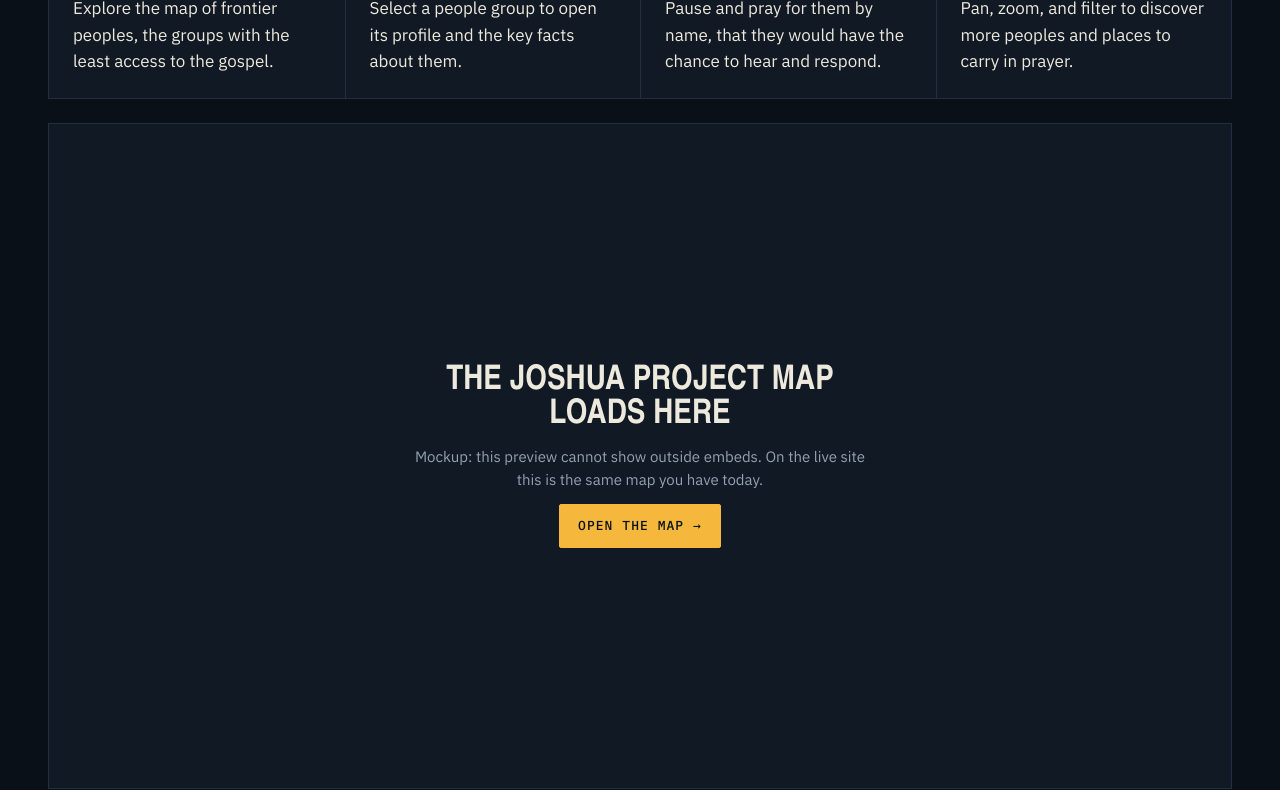
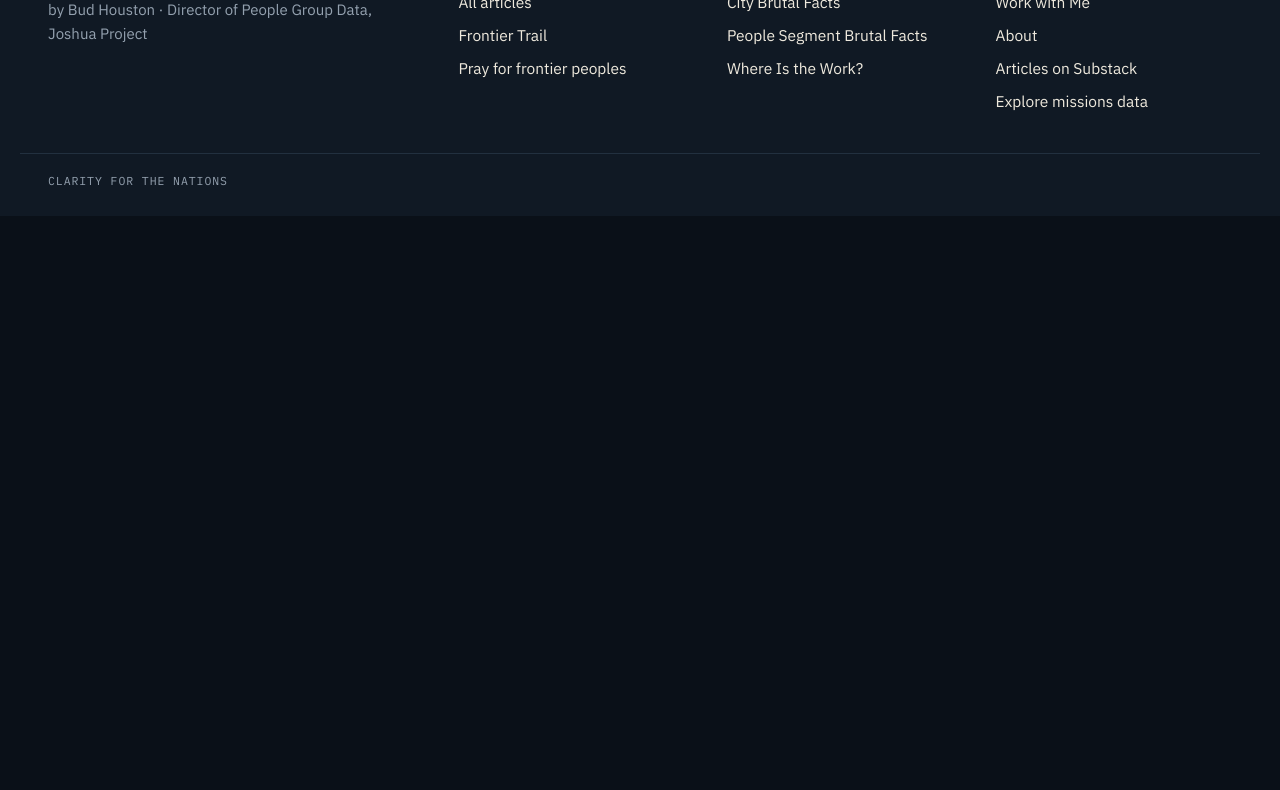
Before and after one commit to BudHoustonJP/4thenations-site, a plain HTML site: page pray.html in a window 1280 px wide. Shown: the part 1581-2371 px from the top of the page. After the commit the page ends 1797 px from the top, so only its background shows below. Drawn offline with Linux system fonts and the light colour scheme; a web font is replaced by a local one.

Commit message:
Add files via upload

```diff
--- a/pray.html
+++ b/pray.html
@@ -38,26 +38,6 @@
   </div>
 </section>
 
-<section class="section">
-  <div class="wrap">
-    <ol class="steps">
-      <li><b>1</b><span>Explore the map of frontier peoples, the groups with the least access to the gospel.</span></li>
-      <li><b>2</b><span>Select a people group to open its profile and the key facts about them.</span></li>
-      <li><b>3</b><span>Pause and pray for them by name, that they would have the chance to hear and respond.</span></li>
-      <li><b>4</b><span>Pan, zoom, and filter to discover more peoples and places to carry in prayer.</span></li>
-    </ol>
-    <div class="embed-slot">
-      <!-- LIVE SITE: delete the placeholder div below and paste the Joshua Project
-           map embed (the iframe) from your current homepage here. -->
-      <div class="embed-ph">
-        <strong>The Joshua Project map loads here</strong>
-        <span>Mockup: this preview cannot show outside embeds. On the live site this is the same map you have today.</span>
-        <a class="btn btn-solid" href="https://light.joshuaproject.net">Open the map &rarr;</a>
-      </div>
-    </div>
-  </div>
-</section>
-
 </main>
 
 <script src="js/shell.js" data-part="footer"></script>
```
